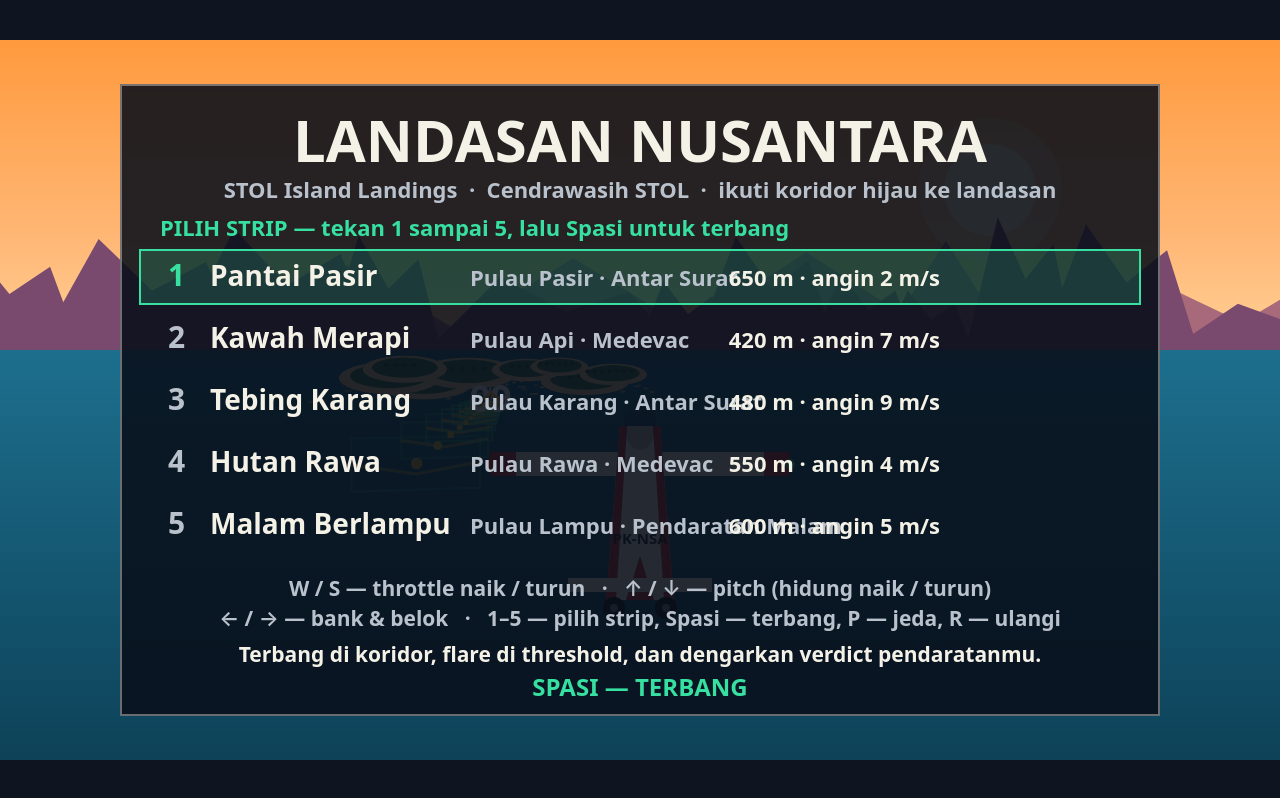
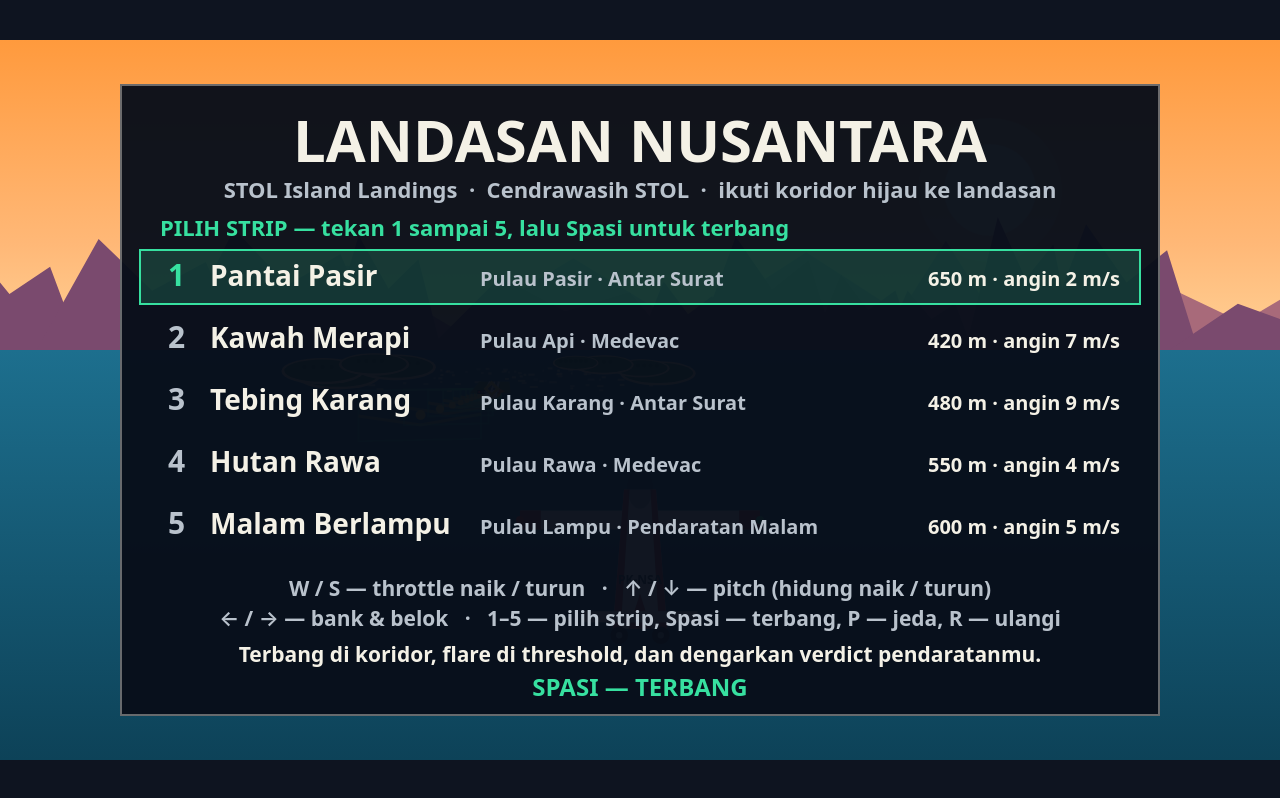
Before and after one commit to zesty-pika-87/best-flight-game-20261126-0057-entry, a plain HTML site: page game/index.html in a window 1280 px wide. Drawn offline with Linux system fonts and the light colour scheme; animation ran at ten frames a second.

Commit message:
Fix autopilot flare, runway clipping past threshold, smoke size, title collisions

```diff
--- a/game/index.html
+++ b/game/index.html
@@ -3,6 +3,7 @@
 <head>
 <meta charset="utf-8">
 <meta name="viewport" content="width=device-width, initial-scale=1">
+<link rel="icon" href="data:,">
 <title>Landasan Nusantara — STOL Island Landings</title>
 <style>
   html, body { margin: 0; height: 100%; overflow: hidden; background: #0e1420; }
--- a/game/src/config.js
+++ b/game/src/config.js
@@ -28,7 +28,7 @@ export const FLIGHT = {
 /** Where the approach starts, and how the sortie is scored. */
 export const SORTIE = {
   startDist: 1800,
-  startAlt: 120,
+  startAlt: 94,
   startLat: 45,
   startHeading: 10,
   startSpeed: 42,
--- a/game/src/projection.js
+++ b/game/src/projection.js
@@ -16,13 +16,17 @@ export function createCamera(state) {
   const sinH = Math.sin(heading);
   const cosH = Math.cos(heading);
   // Camera trails the aircraft: mostly its lateral offset, a little above it,
-  // and thirty metres behind it, so the aircraft stays in frame.
+  // and forty-five metres behind it, so the aircraft stays in frame and the
+  // runway ahead opens up below the horizon.
   const camX = state.lat * 0.82;
-  const camY = state.alt + 7;
-  const camZ = -state.dist - 30;
+  const camY = state.alt + 14;
+  const camZ = -state.dist - 45;
 
   return {
     horizonY: HORIZON_Y,
+    /** The camera's own z, so the runway can start ahead of it when the */
+    /** aircraft has already passed the threshold. */
+    z: camZ,
     /** Project a world point; returns null when it is behind the camera. */
     project(x, y, z) {
       const dx = x - camX;
--- a/game/src/render.js
+++ b/game/src/render.js
@@ -143,7 +143,7 @@ export function createRenderer(canvas, terrain) {
       ctx.fill();
       ctx.fillStyle = PALETTE.island;
       ctx.beginPath();
-      ctx.ellipse(p.x, p.y - r * 0.04, r * 0.78, r * 0.24, 0, 0, Math.PI * 2);
+      ctx.ellipse(p.x, p.y - r * 0.01, r * 0.93, r * 0.27, 0, 0, Math.PI * 2);
       ctx.fill();
       ctx.fillStyle = '#1d5c33';
       for (let k = 0; k < isle.palms; k += 1) {
@@ -174,15 +174,36 @@ export function createRenderer(canvas, terrain) {
 
   function drawRunway(state, camera) {
     const L = state.strip.runwayLength;
+    const HALF = 14;
+    // The near edge starts ahead of the camera: once the aircraft is past
+    // the threshold the strip still fills the frame ahead of it.
+    const nearZ = Math.max(0, camera.z + 8);
     const corners = [
-      camera.project(-11, 0, 0),
-      camera.project(11, 0, 0),
-      camera.project(11, 0, L),
-      camera.project(-11, 0, L),
+      camera.project(-HALF, 0, nearZ),
+      camera.project(HALF, 0, nearZ),
+      camera.project(HALF, 0, L),
+      camera.project(-HALF, 0, L),
     ];
     if (corners.some((c) => c === null)) return;
+    // Grass clearing first, so the strip reads as a place, not a grey line.
+    const grass = [
+      camera.project(-48, 0, nearZ),
+      camera.project(48, 0, nearZ),
+      camera.project(48, 0, L),
+      camera.project(-48, 0, L),
+    ];
+    if (grass.every((c) => c !== null)) {
+      ctx.fillStyle = state.strip.night ? '#1d3320' : '#4a7d3f';
+      ctx.beginPath();
+      ctx.moveTo(grass[0].x, grass[0].y);
+      ctx.lineTo(grass[1].x, grass[1].y);
+      ctx.lineTo(grass[2].x, grass[2].y);
+      ctx.lineTo(grass[3].x, grass[3].y);
+      ctx.closePath();
+      ctx.fill();
+    }
     // Asphalt trapezoid.
-    ctx.fillStyle = state.strip.night ? '#23262c' : PALETTE.runway;
+    ctx.fillStyle = state.strip.night ? '#2e3238' : '#565b63';
     ctx.beginPath();
     ctx.moveTo(corners[0].x, corners[0].y);
     ctx.lineTo(corners[1].x, corners[1].y);
@@ -217,10 +238,21 @@ export function createRenderer(canvas, terrain) {
       ctx.fillStyle = '#ffffff';
       ctx.fillRect(a.x, Math.min(a.y, b.y), Math.abs(b.x - a.x), 4);
     }
-    // Runway number near the threshold.
+    // Runway number near the threshold, sized to the distance like paint.
     const num = camera.project(0, 0.1, 55);
     if (num && num.scale > 0.12) {
-      text(ctx, state.strip.runwayNumber, num.x, num.y + 30 * num.scale, Math.max(14, 90 * num.scale), '#ffffff', 'center', 800);
+      const size = Math.max(12, Math.min(56, 26 * num.scale));
+      text(ctx, state.strip.runwayNumber, num.x, num.y + size * 0.55, size, '#ffffff', 'center', 800);
+    }
+    // Approach lights: a row of bright dots leading the eye from the dark
+    // water straight into the threshold, the way a real ALS does.
+    ctx.fillStyle = '#ffffff';
+    for (let d = -240; d <= 0; d += 40) {
+      const p = camera.project(0, 0.6, d);
+      if (!p) continue;
+      ctx.beginPath();
+      ctx.arc(p.x, p.y, Math.max(2, 2.6 * p.scale), 0, Math.PI * 2);
+      ctx.fill();
     }
     // PAPI lights: white when above the slope, red when below, 2+2 on slope.
     const band = state.alt - idealAlt(state.dist);
@@ -258,11 +290,12 @@ export function createRenderer(canvas, terrain) {
       ctx.closePath();
       ctx.fill();
     }
-    // Pulsing aim diamond over the touchdown zone.
+    // Pulsing aim diamond over the touchdown zone, further down the runway
+    // than the number so the two never crowd each other.
     const pulse = 0.7 + 0.3 * Math.sin(state.time * 4);
-    const aim = camera.project(0, 1.5, 95);
+    const aim = camera.project(0, 1.5, 180);
     if (aim) {
-      const s = Math.max(6, 14 * aim.scale * pulse);
+      const s = Math.max(6, Math.min(30, 14 * aim.scale * pulse));
       ctx.strokeStyle = '#ffd23d';
       ctx.lineWidth = 3;
       ctx.beginPath();
@@ -290,9 +323,11 @@ export function createRenderer(canvas, terrain) {
 
   function drawCorridor(state, camera) {
     const gates = corridorGates();
-    // Far gates first so near ones paint over them.
+    // Far gates first so near ones paint over them. Gates at or behind the
+    // aircraft are skipped: one metre from the lens they would fill the sky.
     for (let i = 0; i < gates.length; i += 1) {
       const g = gates[i];
+      if (g.dist > state.dist - 80) continue;
       const z = -g.dist;
       const tl = camera.project(-g.halfWidth, g.alt + g.halfHeight, z);
       const tr = camera.project(g.halfWidth, g.alt + g.halfHeight, z);
@@ -300,7 +335,7 @@ export function createRenderer(canvas, terrain) {
       const bl = camera.project(-g.halfWidth, g.alt - g.halfHeight, z);
       if (!tl || !tr || !br || !bl) continue;
       const depth = Math.max(0.12, 1 - g.dist / 1800);
-      ctx.fillStyle = `rgba(55, 224, 160, ${0.06 * depth + 0.02})`;
+      ctx.fillStyle = `rgba(55, 224, 160, ${0.04 * depth + 0.01})`;
       ctx.beginPath();
       ctx.moveTo(tl.x, tl.y);
       ctx.lineTo(tr.x, tr.y);
@@ -329,12 +364,12 @@ export function createRenderer(canvas, terrain) {
         ctx.stroke();
       }
     }
-    // Dotted centreline beam down the ideal slope.
+    // Dotted centreline beam down the ideal slope, ahead of the aircraft only.
     ctx.fillStyle = 'rgba(255, 210, 61, 0.85)';
-    for (let d = 100; d <= 1500; d += 100) {
+    for (let d = 100; d <= 1500 && d < state.dist - 120; d += 100) {
       const p = camera.project(0, idealAlt(d), -d);
       if (!p) continue;
-      const r = Math.max(1.5, 2.4 * p.scale);
+      const r = Math.max(1.5, Math.min(5, 2.4 * p.scale));
       ctx.beginPath();
       ctx.arc(p.x, p.y, r, 0, Math.PI * 2);
       ctx.fill();
@@ -359,9 +394,10 @@ export function createRenderer(canvas, terrain) {
   /** The Cendrawasih STOL bush plane, seen from behind and above, banked. */
   function drawPlane(state) {
     const cx = FIELD.width / 2;
-    const cy = 452 - state.pitch * 4;
+    const cy = 500 - state.pitch * 4;
     ctx.save();
     ctx.translate(cx, cy);
+    ctx.scale(0.8, 0.8);
     ctx.rotate((-state.bank * Math.PI) / 180);
     // High wing, wide and straight, red tips.
     ctx.fillStyle = PALETTE.planeWhite;
@@ -444,8 +480,8 @@ export function createRenderer(canvas, terrain) {
       const s = state.smoke[i];
       const p = camera.project(s.x, s.y, s.z);
       if (!p) continue;
-      const r = s.r * p.scale * (2 - s.life);
-      ctx.fillStyle = `rgba(220, 220, 215, ${0.55 * s.life})`;
+      const r = Math.min(42, s.r * p.scale * (2 - s.life));
+      ctx.fillStyle = `rgba(220, 220, 215, ${0.4 * s.life})`;
       ctx.beginPath();
       ctx.arc(p.x, p.y - r * 0.3, Math.max(2, r), 0, Math.PI * 2);
       ctx.fill();
@@ -453,7 +489,7 @@ export function createRenderer(canvas, terrain) {
   }
 
   function drawTitle(state, best) {
-    panel(ctx, 120, 44, 1040, 632, 0.88);
+    panel(ctx, 120, 44, 1040, 632, 0.96);
     text(ctx, 'LANDASAN NUSANTARA', FIELD.width / 2, 122, 58, PALETTE.text, 'center', 800);
     text(ctx, 'STOL Island Landings  ·  Cendrawasih STOL  ·  ikuti koridor hijau ke landasan', FIELD.width / 2, 158, 22, PALETTE.muted, 'center', 600);
     text(ctx, 'PILIH STRIP — tekan 1 sampai 5, lalu Spasi untuk terbang', 160, 196, 22, PALETTE.good, 'left', 700);
@@ -470,8 +506,8 @@ export function createRenderer(canvas, terrain) {
       }
       text(ctx, `${i + 1}`, 168, y + 32, 30, selected ? PALETTE.good : PALETTE.muted, 'left', 800);
       text(ctx, s.name, 210, y + 32, 28, PALETTE.text, 'left', 700);
-      text(ctx, `${s.island} · ${s.mission}`, 470, y + 32, 22, PALETTE.muted, 'left', 600);
-      text(ctx, `${s.runwayLength} m · angin ${s.crosswind} m/s`, 940, y + 32, 22, PALETTE.text, 'right', 600);
+      text(ctx, `${s.island} · ${s.mission}`, 480, y + 32, 20, PALETTE.muted, 'left', 600);
+      text(ctx, `${s.runwayLength} m · angin ${s.crosswind} m/s`, 1120, y + 32, 20, PALETTE.text, 'right', 600);
     }
     text(ctx, CONTROLS[0] + '   ·   ' + CONTROLS[1], FIELD.width / 2, 556, 21, PALETTE.muted, 'center', 600);
     text(ctx, CONTROLS[2] + '   ·   ' + CONTROLS[3], FIELD.width / 2, 586, 21, PALETTE.muted, 'center', 600);
@@ -516,11 +552,17 @@ export function createRenderer(canvas, terrain) {
       drawTitle(state, best);
       return;
     }
-    drawPrimaryHud(state);
-    drawFuelWind(state);
-    drawGlideStrip(state);
-    drawThrottle(state);
-    drawFlash(state);
+    // The debrief stands alone: no HUD behind the panel, so no number is ever
+    // half-hidden by a panel edge.
+    if (screen === SCREEN_OVER) {
+      drawOver(state, best);
+      return;
+    }
+    drawPrimaryHud(ctx, state);
+    drawFuelWind(ctx, state);
+    drawGlideStrip(ctx, state);
+    drawThrottle(ctx, state);
+    drawFlash(ctx, state);
     // The touchdown frame: the verdict banner over the live scene, with the
     // smoke still curling behind the wheels.
     if ((state.phase === 'landed' || state.phase === 'crashed') && screen === SCREEN_PLAY) {
--- a/game/src/shots.js
+++ b/game/src/shots.js
@@ -12,7 +12,7 @@ import { idealAlt } from './glidepath.js';
 import { SCREEN_OVER, SCREEN_PLAY, SCREEN_TITLE } from './render.js';
 
 const START_SECONDS = 8;
-const PLAY_DIST = 650;
+const PLAY_DIST = 500;
 const LIMIT_SECONDS = 120;
 
 function clamp(value, min, max) {
@@ -21,20 +21,25 @@ function clamp(value, min, max) {
 
 /** The autopilot: speed by throttle, centreline by bank, slope by pitch. */
 export function autopilot(state, careless) {
-  const speedError = FLIGHT.approachSpeed - state.speed;
+  // Slow for short final: less speed means a shorter landing roll.
+  const speedTarget = state.dist < 300 ? 33 : FLIGHT.approachSpeed;
+  const speedError = speedTarget - state.speed;
   const throttle = careless ? -1 : clamp(speedError * 0.12, -1, 1);
   // Aim the nose a little into the wind and back toward the centreline.
   const cross = state.wind.crossAt(state.time);
   const headingWant = clamp(-state.lat * 0.14 - cross * 0.6, -12, 12);
   const bank = careless ? 0 : clamp((headingWant - state.heading) * 0.25, -1, 1);
   // Hold the 3-degree slope; near the ground, raise the nose for the flare.
+  // The flare is late and two-stage — a gentle round-out below 5 m, then a
+  // soft hold below 2 m — because flaring high floats the aircraft past the
+  // runway instead of landing on it.
   let wantVspeed = -state.speed * Math.tan((3 * Math.PI) / 180);
   const slopeError = idealAlt(state.dist) - state.alt;
-  wantVspeed += clamp(slopeError * 0.06, -1.6, 1.6);
-  if (!careless && state.alt < 14 && state.dist < 240) wantVspeed = -0.45;
+  wantVspeed += clamp(slopeError * 0.12, -2.5, 2.5);
+  if (!careless && state.alt < 5) wantVspeed = state.alt < 2 ? -0.6 : -1.2;
   if (careless) wantVspeed = -4.5;
   const pitchWant = Math.asin(clamp(wantVspeed / Math.max(20, state.speed), -1, 1)) * 180 / Math.PI;
-  const pitch = clamp((pitchWant - state.pitch) * 0.5, -1, 1);
+  const pitch = clamp(pitchWant / FLIGHT.maxPitch, -1, 1);
   return { throttle, pitch, bank };
 }
 
--- a/game/src/terrain.js
+++ b/game/src/terrain.js
@@ -24,8 +24,8 @@ export function createTerrain(random, night) {
   }
   const islands = [];
   const spots = [
-    [-260, 900, 150], [300, 1150, 190], [-420, 1500, 220], [520, 1750, 170],
-    [-140, 2100, 240], [180, 2600, 200], [-560, 2900, 260], [420, 3300, 210],
+    [-620, 1250, 150], [640, 1400, 180], [-780, 1900, 200], [720, 2100, 160],
+    [-560, 2600, 220], [680, 3000, 190], [-820, 3400, 240], [560, 3600, 180],
   ];
   for (let i = 0; i < spots.length; i += 1) {
     const s = spots[i];
```
Also changed, not shown: game/src/aircraft.js (+5 -3 lines), 1 other file.
